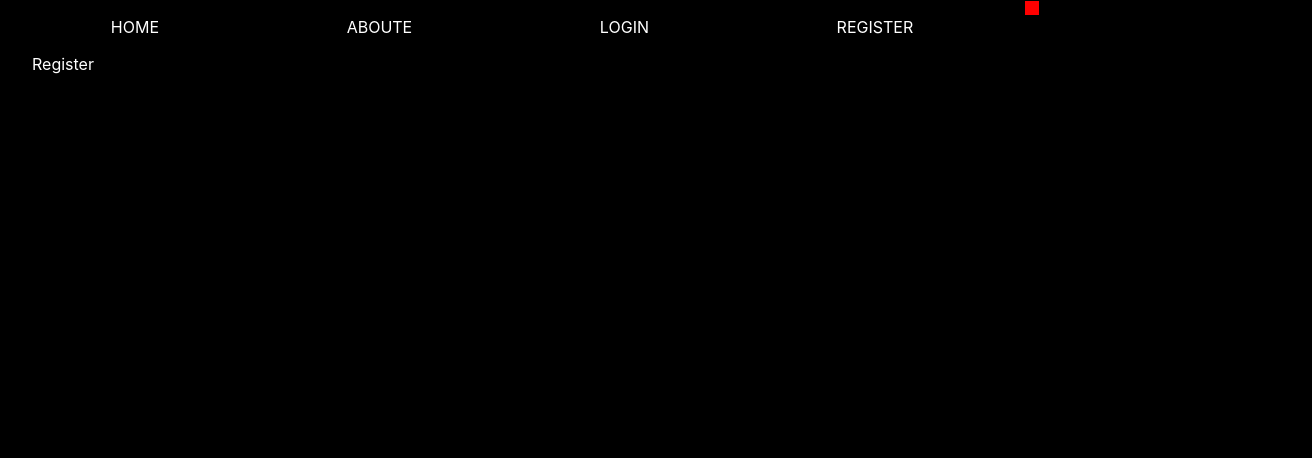
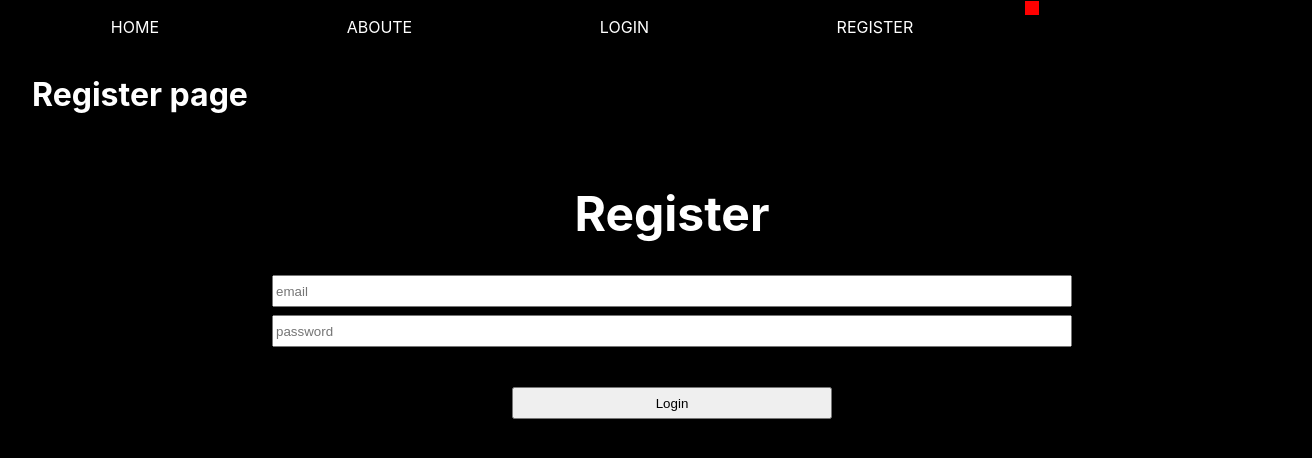
Before and after one commit to BucoTEC/booking-frontend, a Next.js app: page /auth/register in a window 1280 px wide. Shown: the top 458 px of the page, 1312 px wide, since content can reach past the window. Built offline with nearby package versions, Linux system fonts and the light colour scheme.

Commit message:
fix imports

```diff
--- a/pages/auth/register.js
+++ b/pages/auth/register.js
@@ -1,7 +1,13 @@
 import React from "react";
 
+import RegisterView from "../../ui/pageviews/register";
+
 function Register() {
-	return <div>Register</div>;
+	return (
+		<>
+			<RegisterView />
+		</>
+	);
 }
 
 export default Register;
```
Also changed, not shown: ui/pageviews/register/registerForm/RegisterForm.js (+6 -1 lines).
